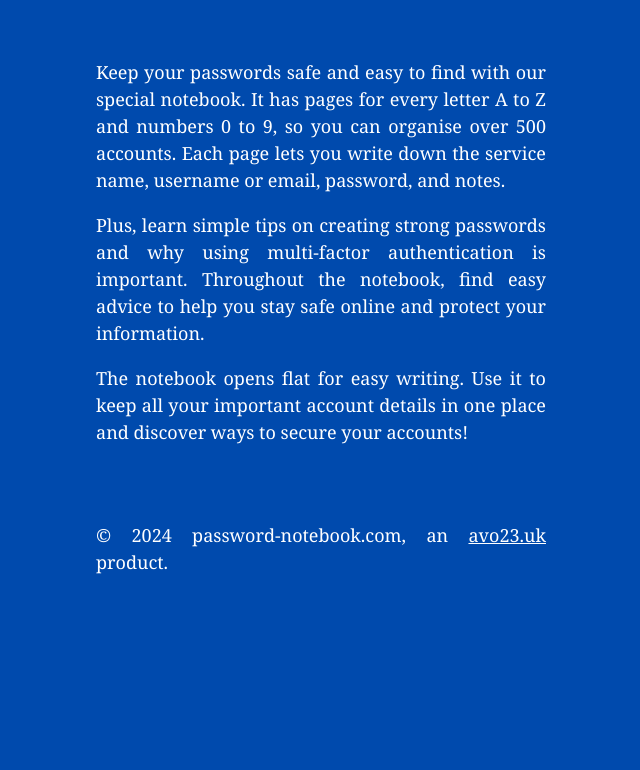
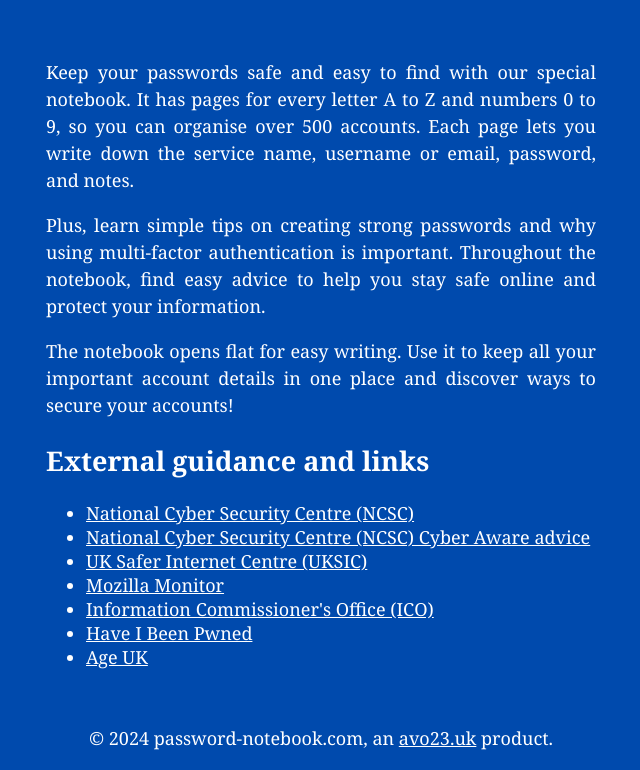
Before and after one commit to avo23-uk/password-notebook, a plain HTML site: page index.html in a window 1280 px wide. Shown: the part 274-1044 px from the top of the page, without its empty margins (319-959 px from the left). Before the commit the page ends 888 px from the top, so only its background shows below. Drawn offline with Linux system fonts and the light colour scheme; a web font is replaced by a local one.

Commit message:
Update index.html

```diff
--- a/index.html
+++ b/index.html
@@ -23,9 +23,12 @@
         }
 
         .container {
-            max-width: 450px;
+            max-width: 550px;
             margin: 0 auto;
             padding: 20px;
+        }
+
+        .container p {
             text-align: justify;
             text-justify: inter-word;
         }
@@ -88,9 +91,11 @@
         <p>
             The notebook opens flat for easy writing. Use it to keep all your important account details in one place and discover ways to secure your accounts!
         </p>
+
+        <div id="links" class="hidden"></div>
     </div>
 
-    <footer class="container">
+    <footer>
         <p>&copy; <span class="year-now">2024</span> password-notebook.com, an <a href="https://avo23.uk">avo23.uk</a> product.</p>
     </footer>
 
```
